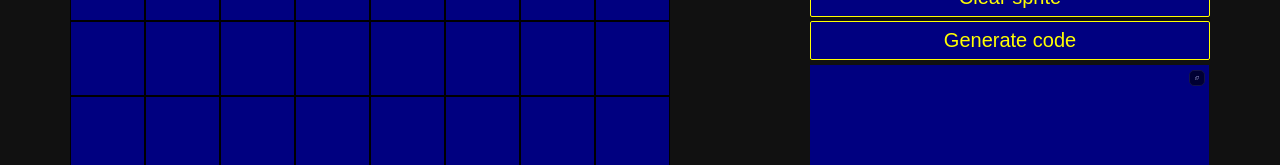
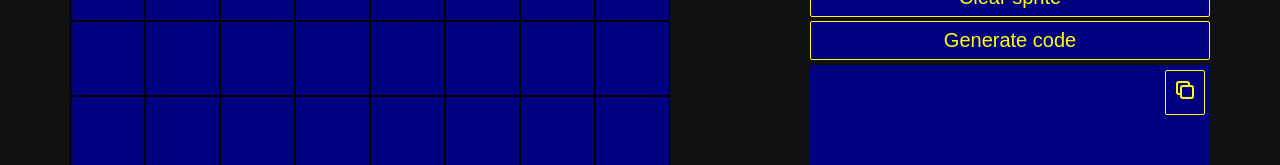
Before and after one commit to alanjschneider/cpc-sprite-tool-svelte, a Svelte app: page / in a window 1280 px wide. Shown: the part 229-394 px from the top of the page. Built offline with nearby package versions, Linux system fonts and the light colour scheme; a web font is replaced by a local one.

Commit message:
Remove IconButton component and move logic to Button. Add CopyIcon

```diff
--- a/public/bundle.css
+++ b/public/bundle.css
@@ -1,5 +1,5 @@
 img.svelte-1m377aw{padding:5px;border-radius:5px;background-color:#000;opacity:0.6;border:1px solid #222}img.svelte-1m377aw:hover{border:1px solid #444;opacity:0.9}img.svelte-1m377aw:active{transform:scale(0.9)}
+button.svelte-1wjbgb0{display:flex;flex-direction:row;align-items:center;justify-content:center;border:1px solid #ff0;background-color:#000080;padding:7px;font-size:20px;color:#ff0;border-radius:2px}button.svelte-1wjbgb0:active{transform:scale(0.98)}
 @font-face{font-family:"amstrad";src:url(./cpc464.ttf) format("truetype");font-weight:normal;font-style:normal}#container.svelte-1pxldm3{position:relative}#overlay.svelte-1pxldm3{position:absolute;right:5px;top:5px}textarea.svelte-1pxldm3{cursor:default;background-color:#000080;color:#ff0;resize:none;font-size:20px;font-family:"amstrad";border:none;padding:16px}textarea.svelte-1pxldm3:active{outline:none}
 div.svelte-1qsk4dc{margin:0;padding:0;display:flex;list-style:none;justify-items:space-between}input[type="radio"].svelte-1qsk4dc{display:none}.selected.svelte-1qsk4dc{border:2px solid #fff}#blue.svelte-1qsk4dc{width:100px;height:100px;background-color:#000080}#yellow.svelte-1qsk4dc{width:100px;height:100px;background-color:#ff0}#cyan.svelte-1qsk4dc{width:100px;height:100px;background-color:#0ff}#red.svelte-1qsk4dc{width:100px;height:100px;background-color:#f00}
-button.svelte-17u9hl0{border:1px solid #ff0;background-color:#000080;padding:7px;font-size:20px;color:#ff0;border-radius:2px}button.svelte-17u9hl0:active{transform:scale(0.98)}
 #main.svelte-1yje0f0{display:flex;justify-content:space-around}#right.svelte-1yje0f0{display:flex;flex-direction:column;justify-content:space-around}
--- a/src/App.svelte
+++ b/src/App.svelte
@@ -28,8 +28,8 @@
   <Canvas bind:this={canvas} {actualColor} />
   <div id="right">
     <Palette bind:color={actualColor} />
-    <Button on:click={clearSprite} value="Clear sprite" />
-    <Button on:click={generateCode} value="Generate code" />
+    <Button on:click={clearSprite}>Clear sprite</Button>
+    <Button on:click={generateCode}>Generate code</Button>
     <Output {value} on:copy={copyCode} />
   </div>
 </div>
--- a/src/components/Button.svelte
+++ b/src/components/Button.svelte
@@ -1,13 +1,18 @@
-<script>
-  export let value;
-</script>
-
 <button on:click>
-  {value}
+  <span>
+    <slot name="icon" />
+  </span>
+  <span>
+    <slot />
+  </span>
 </button>
 
 <style>
   button {
+    display: flex;
+    flex-direction: row;
+    align-items: center;
+    justify-content: center;
     border: 1px solid #ff0;
     background-color: #000080;
     padding: 7px;
--- a/src/components/IconButton.svelte
+++ /dev/null
@@ -1,38 +0,0 @@
-<script>
-  import { createEventDispatcher } from "svelte";
-
-  export let icon;
-  const dispatch = createEventDispatcher();
-
-  function handleClick() {
-    dispatch("click");
-  }
-</script>
-
-<!-- svelte-ignore a11y-click-events-have-key-events -->
-<img
-  on:click={handleClick}
-  width="16"
-  height="16"
-  src={icon}
-  alt="An icon representing the copy to clipboard action"
-/>
-
-<style>
-  img {
-    padding: 5px;
-    border-radius: 5px;
-    background-color: #000;
-    opacity: 0.6;
-    border: 1px solid #222;
-  }
-
-  img:hover {
-    border: 1px solid #444;
-    opacity: 0.9;
-  }
-
-  img:active {
-    transform: scale(0.9);
-  }
-</style>
--- a/src/components/Output.svelte
+++ b/src/components/Output.svelte
@@ -2,6 +2,8 @@
   import { createEventDispatcher } from "svelte";
   import copyIcon from "../icons/copy.svg";
   import IconButton from "./IconButton.svelte";
+  import Button from "./Button.svelte";
+  import CopyIcon from "./icons/CopyIcon.svelte";
 
   export let value: string;
   const dispatch = createEventDispatcher();
@@ -14,7 +16,8 @@
 <div id="container">
   <textarea cols="32" rows="16" readonly>{value}</textarea>
   <div id="overlay">
-    <IconButton icon={copyIcon} on:click={handleClick} />
+    <Button on:click={handleClick}><CopyIcon slot="icon" /></Button>
+    <!-- <IconButton icon={copyIcon} on:click={handleClick} /> -->
   </div>
 </div>
 
--- /dev/null
+++ b/src/components/icons/CopyIcon.svelte
@@ -0,0 +1,18 @@
+<svg
+  xmlns="http://www.w3.org/2000/svg"
+  class="icon icon-tabler icon-tabler-copy"
+  width="24"
+  height="24"
+  viewBox="0 0 24 24"
+  stroke-width="2"
+  stroke="currentColor"
+  fill="none"
+  stroke-linecap="round"
+  stroke-linejoin="round"
+>
+  <path stroke="none" d="M0 0h24v24H0z" fill="none" />
+  <path
+    d="M8 8m0 2a2 2 0 0 1 2 -2h8a2 2 0 0 1 2 2v8a2 2 0 0 1 -2 2h-8a2 2 0 0 1 -2 -2z"
+  />
+  <path d="M16 8v-2a2 2 0 0 0 -2 -2h-8a2 2 0 0 0 -2 2v8a2 2 0 0 0 2 2h2" />
+</svg>
```
